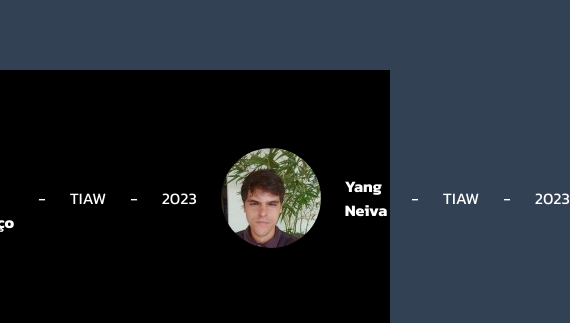
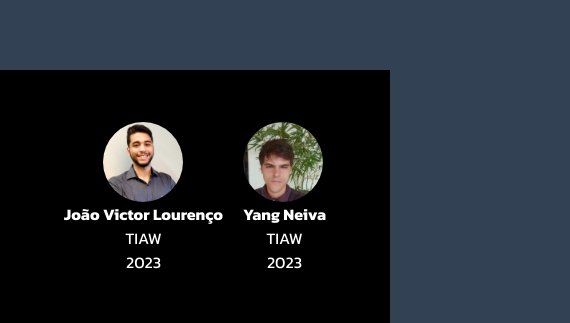
Before and after one commit to joaovictorlourenco/TrabalhoIW, a Next.js app: page / in a window 390 px wide. Shown: the part 854-1177 px from the top of the page, 570 px wide, since content can reach past the window. Built offline with nearby package versions, Linux system fonts and the light colour scheme; no server answers.

Commit message:
Arrumando footer na responsividade

```diff
--- a/src/app/components/footer.tsx
+++ b/src/app/components/footer.tsx
@@ -5,23 +5,27 @@ import yang from '../../../public/yang.jpg'
 export default function Footer() {
   return (
     <>
-      <div className="relative bottom-0 flex h-64 w-full items-center justify-center gap-6 bg-black text-white">
+      <div className="relative bottom-0 flex h-64 w-full items-center justify-center gap-5 bg-black text-white">
+        <div className="flex flex-col items-center justify-center text-center">
           <Image
             className="rounded-full"
-          width={100}
-          height={100}
+            width={80}
+            height={80}
             src={joao}
             alt="Foto de João Victor"
           />
-        <strong>João Victor Lourenço</strong> - <p>TIAW</p> - <p>2023</p>
+          <strong>João Victor Lourenço</strong> <p>TIAW</p> <p>2023</p>
+        </div>
+        <div className="flex-col items-center justify-center text-center">
           <Image
             className="rounded-full "
-          width={100}
-          height={100}
+            width={80}
+            height={80}
             src={yang}
             alt="Foto de Yang Neiva"
           />
-        <strong>Yang Neiva</strong> - <p>TIAW</p> - <p>2023</p>
+          <strong>Yang Neiva</strong> <p>TIAW</p> <p>2023</p>
+        </div>
       </div>
     </>
   )
--- a/src/app/components/quotesList.tsx
+++ b/src/app/components/quotesList.tsx
@@ -7,10 +7,12 @@ type Quote = {
   quote: String
   author: String
 }
+
 export default function QuotesList() {
-  const { data: quotes } = useAPI<Quote[]>('https://dummyjson.com/quotes/')
+  const { data } = useAPI('https://dummyjson.com/quotes/')
   const [search, setSearch] = useState<string>('')
   const [filteredQuotes, setFilteredQuotes] = useState<Quote[]>([])
+  const quotes = data as Quote[]
 
   useEffect(() => {
     if (quotes) {
```
Lines whose indentation alone changed are shown as unchanged.
